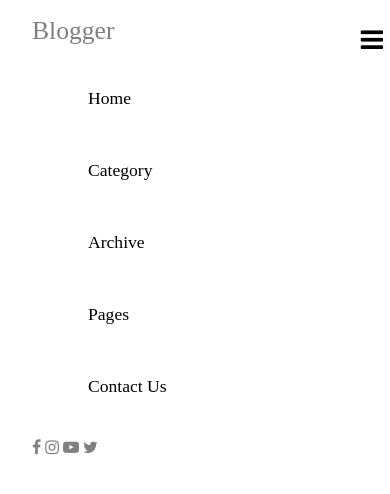
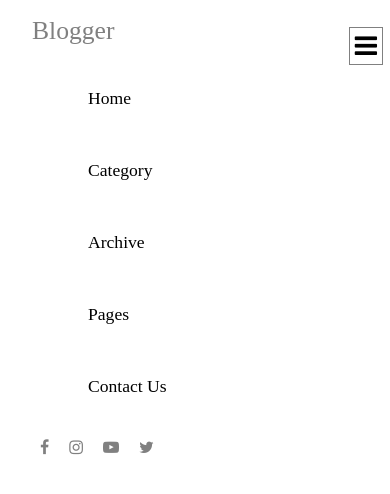
Before and after one commit to surajsingh2/Blog-page-responsive, a plain HTML site: page index.html in a window 390 px wide. Both pictures are taken after a click on the element 207 px from the left and 40 px from the top of the page. Drawn offline with Linux system fonts and the light colour scheme.

Commit message:
nav-menu-1

```diff
--- a/css/style.css
+++ b/css/style.css
@@ -55,6 +55,11 @@ a {
     padding: 1.7rem 0;
 }
 
+.border {
+    border: 1px solid gray;
+    padding: 5px;
+}
+
 .nav-menu .toggle-collapse .toggle-icons i {
     font-size: 26px;
 }
@@ -74,6 +79,10 @@ a {
 .nav .social {
     padding: 1rem 0;
 }
+
+.nav .social a {
+    padding: 0 0.5rem ;
+}
 .nav .nav-brand a {
     font-size: 1.6rem;
     padding: 1rem 0;
--- a/js/main.js
+++ b/js/main.js
@@ -1,7 +1,9 @@
 $(document).ready(function(){
     $nav = $('.nav');
     $toggleCollapse = $('.toggle-collapse');
+    $toggleIcon = $('.toggle-icons i');
     $toggleCollapse.click(function(){
         $nav.toggleClass('collapse');
+        $toggleIcon.toggleClass('border');
     })
 });
```
